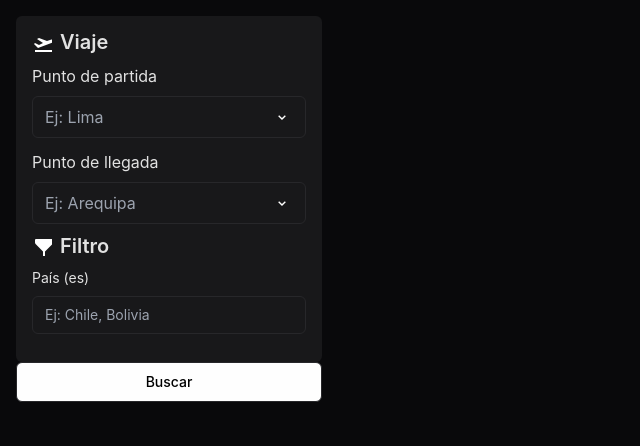
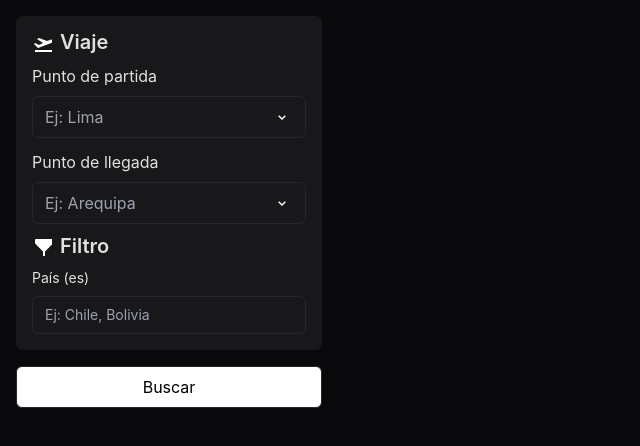
Before and after one commit to JonatanFD/Country-Journey, a website built with Vite: page index.html in a window 1280 px wide. Shown: the whole page, without its empty margins (0-640 px from the left). Built offline with nearby package versions, Linux system fonts and the light colour scheme; files whose address does not match are found by name.

Commit message:
fixing ui

```diff
--- a/index.html
+++ b/index.html
@@ -116,11 +116,10 @@
                         />
                     </label>
 
-                    <ul id="countries-filters"></ul>
                 </section>
 
                 <button
-                    class="inline-flex items-center justify-center whitespace-nowrap rounded-md text-sm font-medium ring-offset-background transition-colors focus-visible:outline-none focus-visible:ring-2 focus-visible:ring-ring focus-visible:ring-offset-2 disabled:pointer-events-none disabled:opacity-50 bg-[#fefefe] text-black w-full hover:bg-primary/90 h-10 px-4 py-2"
+                    class="bg-white text-black mt-4 hover:bg-zinc-100"
                 >
                     Buscar
                 </button>
```
